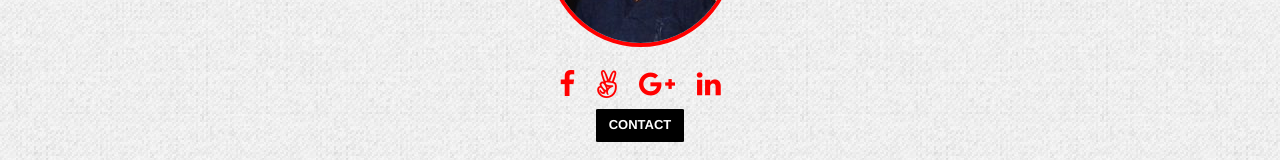
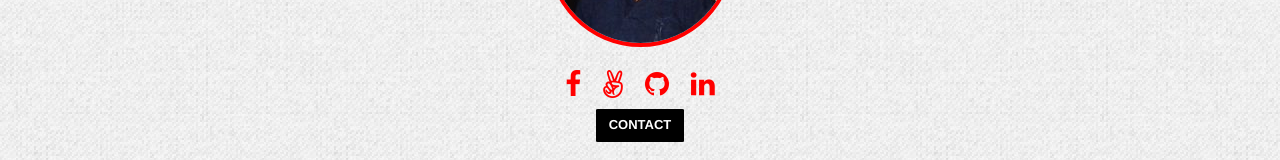
Before and after one commit to ajaysunarthi/ajaysunarthi.github.io, a plain HTML site: page index.html in a window 1280 px wide. Shown: the part 3423-3583 px from the top of the page. Drawn offline with nearby package versions, Linux system fonts and the light colour scheme.

Commit message:
github icon updated

```diff
--- a/index.html
+++ b/index.html
@@ -175,7 +175,7 @@
 <ul>
 <li><a href="https://www.facebook.com/ajaysunarthi" target="_blank"><i class="fa fa-facebook fa-2x "></i> </a></li>
 <li><a href="https://angel.co/ajay-sunarthi" target="_blank"><i class="fa fa-angellist fa-2x "></i></a></li>
-<li><a href="#"><i class="fa fa-google-plus fa-2x "></i></a></li>
+<li><a href="https://github.com/ajaysunarthi"><i class="fa fa-github fa-2x "></i></a></li>
 <li><a href="https://in.linkedin.com/in/ajaysunarthi" target="_blank"><i class="fa fa-linkedin fa-2x "></i></a></li>
 </ul>
 <a href="mailto:ajaysunarthi@iitj.ac.in?subject=Hey%20Ajay,%20This%20is%20your%20lucky%20day!" class="btn" role="button"><strong>CONTACT</strong></a>
```
